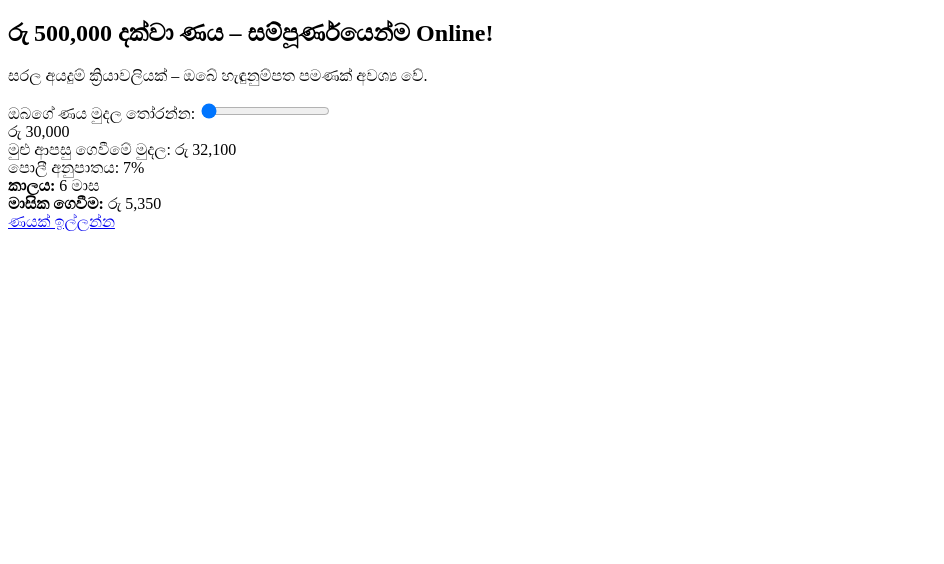
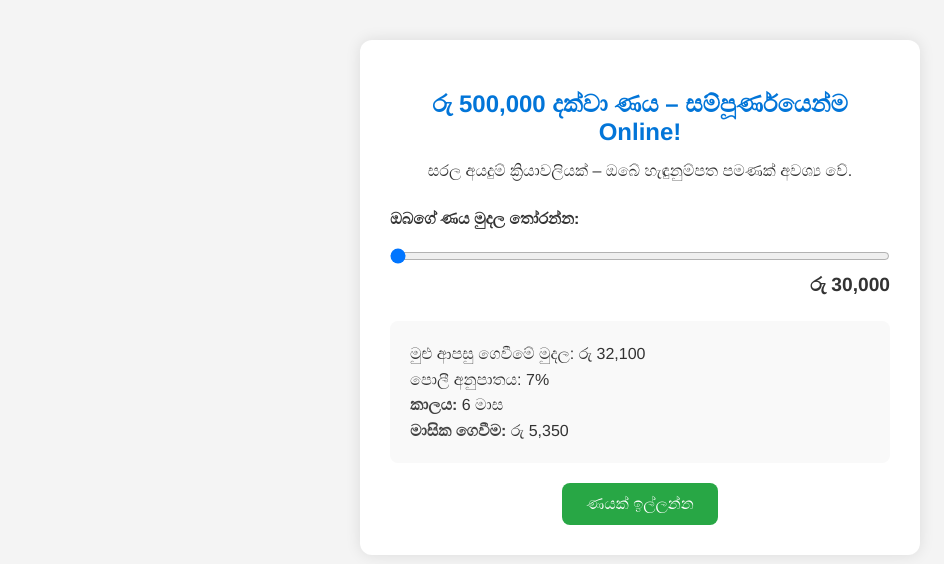
Before and after one commit to Cash-up6/cashupq, a plain HTML site: page index.html in a window 1280 px wide. Shown: the whole page, without its empty margins (0-944 px from the left). Drawn offline with Linux system fonts and the light colour scheme.

Commit message:
Update index.html

```diff
--- a/index.html
+++ b/index.html
@@ -6,8 +6,86 @@
   <meta name="viewport" content="width=device-width, initial-scale=1.0" />
   <link rel="stylesheet" href="https://cdnjs.cloudflare.com/ajax/libs/font-awesome/6.4.0/css/all.min.css">
   <style>
-    /* (Your full CSS here — no changes needed) */
-    /* ... existing CSS as in your original code ... */
+    body {
+      font-family: 'Helvetica Neue', sans-serif;
+      background-color: #f4f4f4;
+      margin: 0;
+      padding: 0;
+      color: #333;
+    }
+
+    .container {
+      max-width: 500px;
+      margin: 40px auto;
+      padding: 30px;
+      background-color: white;
+      border-radius: 12px;
+      box-shadow: 0 0 15px rgba(0, 0, 0, 0.1);
+      text-align: center;
+    }
+
+    h2 {
+      color: #0275d8;
+      margin-bottom: 10px;
+    }
+
+    p {
+      font-size: 1rem;
+      margin-bottom: 30px;
+    }
+
+    .slider-container {
+      margin-bottom: 25px;
+      text-align: left;
+    }
+
+    label {
+      font-weight: bold;
+      display: block;
+      margin-bottom: 10px;
+    }
+
+    input[type="range"] {
+      width: 100%;
+      margin: 10px 0;
+    }
+
+    .output {
+      font-size: 1.2rem;
+      font-weight: bold;
+      text-align: right;
+      color: #333;
+    }
+
+    .repayment {
+      background-color: #f9f9f9;
+      border-radius: 8px;
+      padding: 20px;
+      margin-top: 20px;
+      text-align: left;
+      font-size: 1rem;
+      line-height: 1.6;
+    }
+
+    .repayment strong {
+      color: #444;
+    }
+
+    .btn {
+      display: inline-block;
+      background-color: #28a745;
+      color: white;
+      text-decoration: none;
+      padding: 12px 24px;
+      border-radius: 8px;
+      margin-top: 20px;
+      font-size: 1rem;
+      transition: background-color 0.3s ease;
+    }
+
+    .btn:hover {
+      background-color: #218838;
+    }
   </style>
 </head>
 <body>
@@ -31,9 +109,6 @@
 
     <a class="btn" href="https://forms.gle/qPBJuX9akn4aRtGR9" target="_blank">ණයක් ඉල්ලන්න</a>
   </div>
-
-  <!-- ... Remaining content like eligibility, promo, steps, features, footer ... -->
-  <!-- (unchanged sections from your original code can stay as is) -->
 
   <script>
     const loanRange = document.getElementById("loanRange");
```
